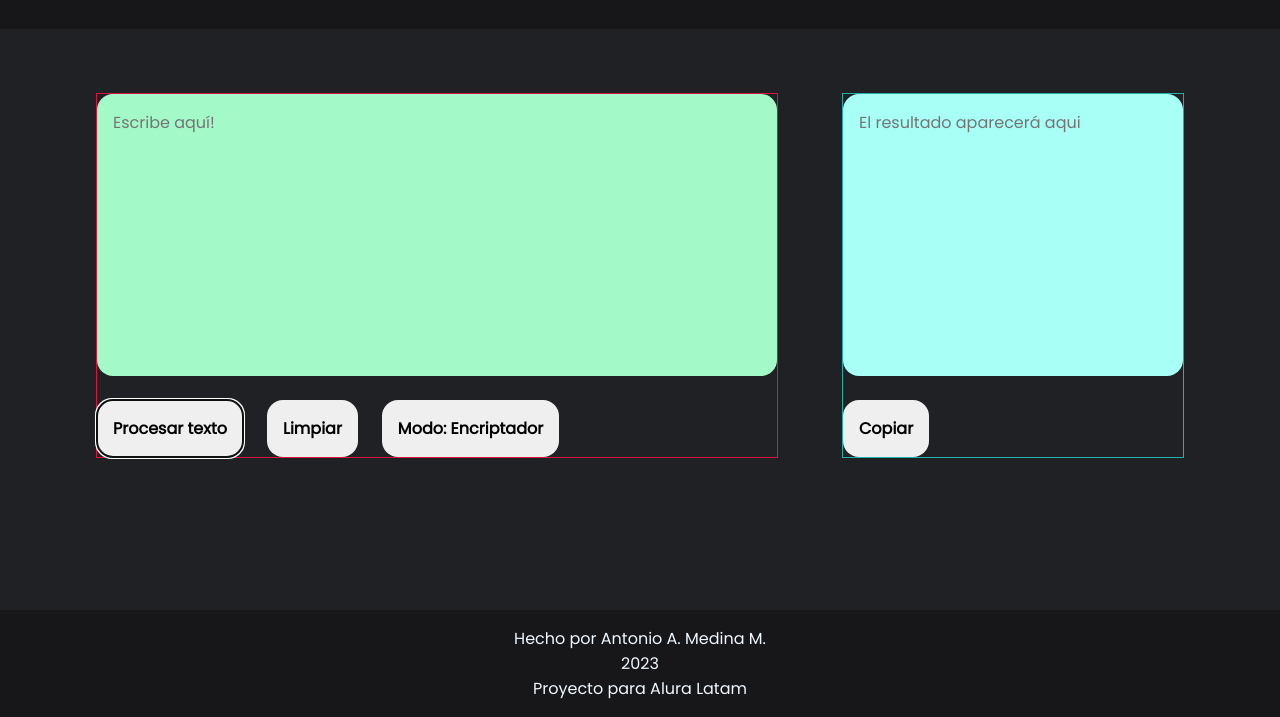
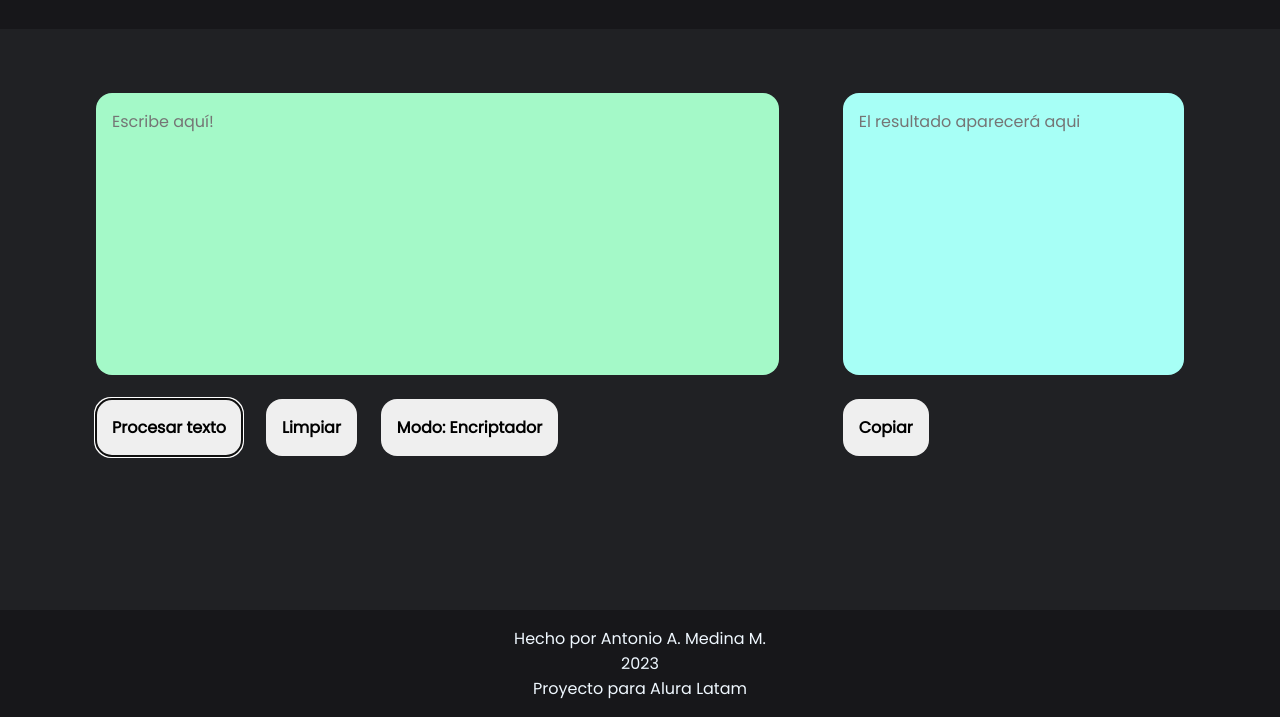
Before and after one commit to Antonio02062/Encriptador-Alura, a plain HTML site: page index.html in a window 1280 px wide. Shown: the part 83-800 px from the top of the page. Drawn offline with Linux system fonts and the light colour scheme; some packages are replaced by stand-ins of ours; a script that the page names is missing.

Commit message:
Solucion de borde

```diff
--- a/style.css
+++ b/style.css
@@ -47,11 +47,9 @@ section{
 }
 
 .InputSection{
-    border: solid 1px crimson;
     flex: 2;
 }
 .OutputSection{
-    border: solid 1px lightseagreen;
     flex: 1;
 }
 
```
